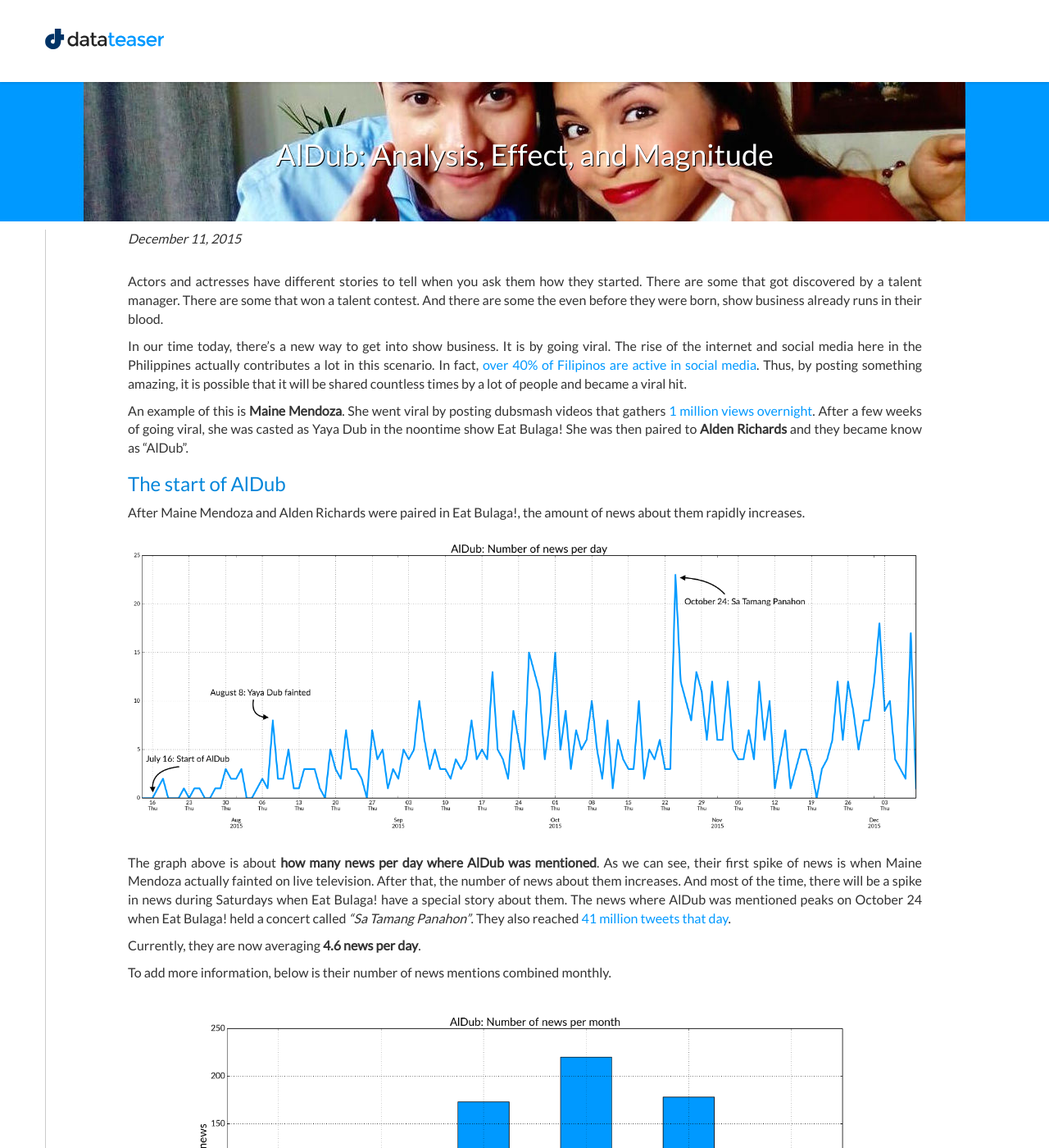
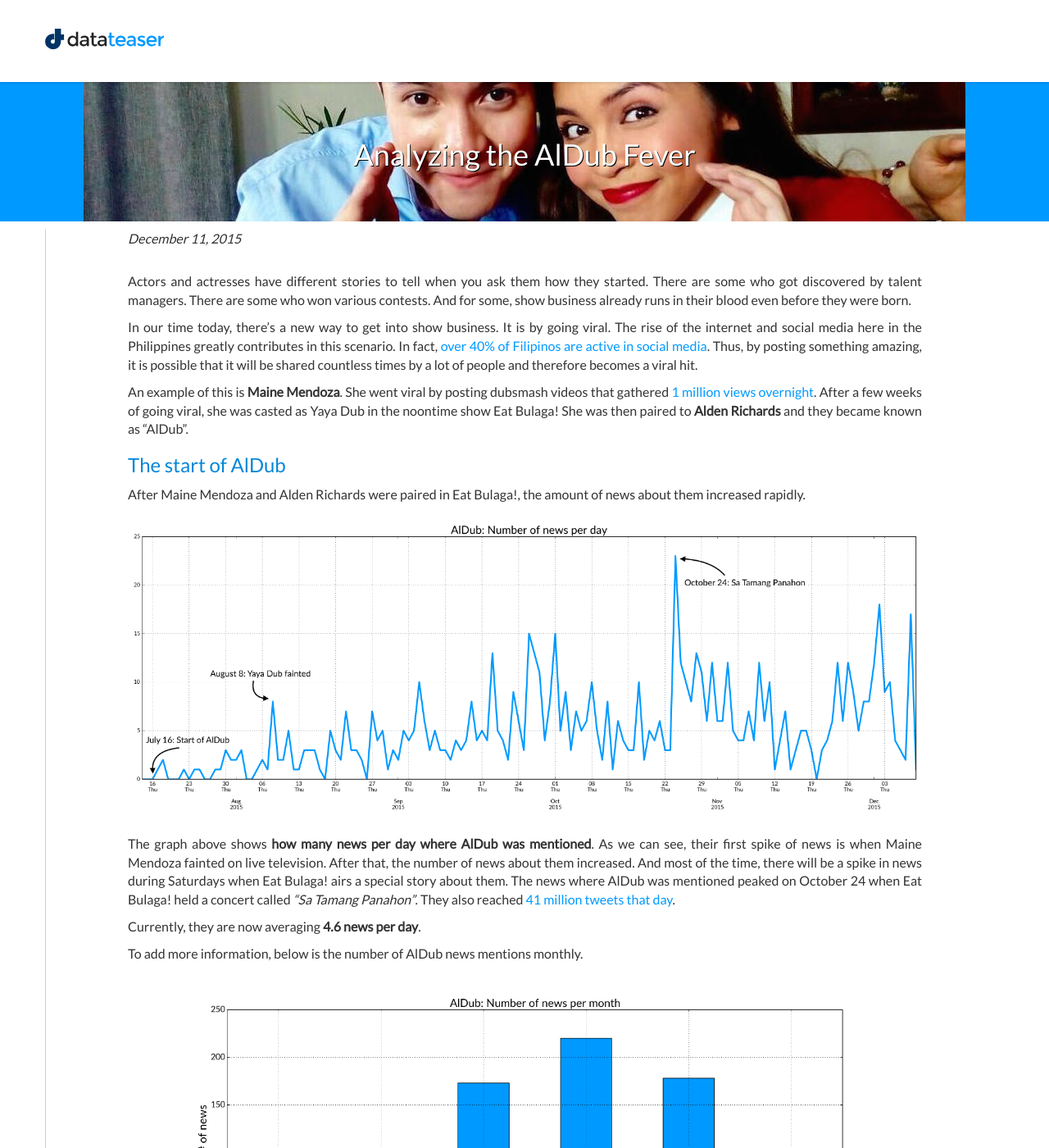
Before and after one commit to DataTeaser/blog, a Jekyll site: the page built from _posts/2015-12-11-aldub.markdown, in a window 1280 px wide and 1400 px high. Shown: the whole window at 82% size. Built offline with Jekyll 4.4.1, drawn with Linux system fonts in a browser that asks for light colours; some of the changed text lies outside the part shown.

Commit message:
grammar check

```diff
--- a/_posts/2015-12-11-aldub.markdown
+++ b/_posts/2015-12-11-aldub.markdown
@@ -1,35 +1,34 @@
 ---
 layout: post
-title:  "AlDub: Analysis, Effect, and Magnitude"
+title:  "Analyzing the AlDub Fever"
 date:   2015-12-11
-categories: aldub
 description: In our time today, there's a new way to get into show business. It is by going viral. The rise of the internet and social media here in the Philippines actually contributes a lot in this scenario. In fact, over 40% of Filipinos are active in social media. Thus, by posting something amazing, it is possible that it will be shared countless times by a lot of people and became a viral hit.
 title_image: /img/aldub/hero-aldub2.jpg
 og_image: /img/aldub/og-aldub.jpg
 ---
-Actors and actresses have different stories to tell when you ask them how they started. There are some that got discovered by a talent manager. There are some that won a talent contest. And there are some the even before they were born, show business already runs in their blood.
+Actors and actresses have different stories to tell when you ask them how they started. There are some who got discovered by talent managers. There are some who won various contests. And for some, show business already runs in their blood even before they were born.
 
-In our time today, there's a new way to get into show business. It is by going viral. The rise of the internet and social media here in the Philippines actually contributes a lot in this scenario. In fact, [over 40% of Filipinos are active in social media](http://www.huffingtonpost.com/jonha-revesencio/philippines-a-digital-lif_1_b_7199924.html). Thus, by posting something amazing, it is possible that it will be shared countless times by a lot of people and became a viral hit.
+In our time today, there’s a new way to get into show business. It is by going viral. The rise of the internet and social media here in the Philippines greatly contributes in this scenario. In fact, [over 40% of Filipinos are active in social media](http://www.huffingtonpost.com/jonha-revesencio/philippines-a-digital-lif_1_b_7199924.html). Thus, by posting something amazing, it is possible that it will be shared countless times by a lot of people and therefore becomes a viral hit.
 
-An example of this is **Maine Mendoza**. She went viral by posting dubsmash videos that gathers [1 million views overnight](http://manila.coconuts.co/2015/04/27/kris-aquino-dubsmash-video-got-over-1-million-views-24-hours). After a few weeks of going viral, she was casted as Yaya Dub in the noontime show Eat Bulaga! She was then paired to **Alden Richards** and they became know as "AlDub".
+An example of this is **Maine Mendoza**. She went viral by posting dubsmash videos that gathered [1 million views overnight](http://manila.coconuts.co/2015/04/27/kris-aquino-dubsmash-video-got-over-1-million-views-24-hours). After a few weeks of going viral, she was casted as Yaya Dub in the noontime show Eat Bulaga! She was then paired to **Alden Richards** and they became known as "AlDub".
 
 ### The start of AlDub
 
-After Maine Mendoza and Alden Richards were paired in Eat Bulaga!, the amount of news about them rapidly increases.
+After Maine Mendoza and Alden Richards were paired in Eat Bulaga!, the amount of news about them increased rapidly.
 
 {% assign image_url = "/img/aldub/2_daily.png" | prepend: site.baseurl %}
 {% include image.html url=image_url description="Aldub: Daily news mentions" %}
 
-The graph above is about **how many news per day where AlDub was mentioned**. As we can see, their first spike of news is when Maine Mendoza actually fainted on live television. After that, the number of news about them increases. And most of the time, there will be a spike in news during Saturdays when Eat Bulaga! have a special story about them. The news where AlDub was mentioned peaks on October 24 when Eat Bulaga! held a concert called *"Sa Tamang Panahon"*. They also reached [41 million tweets that day](https://twitter.com/twittersg/status/658625862137331713).
+The graph above shows **how many news per day where AlDub was mentioned**. As we can see, their first spike of news is when Maine Mendoza fainted on live television. After that, the number of news about them increased. And most of the time, there will be a spike in news during Saturdays when Eat Bulaga! airs a special story about them. The news where AlDub was mentioned peaked on October 24 when Eat Bulaga! held a concert called *"Sa Tamang Panahon"*. They also reached [41 million tweets that day](https://twitter.com/twittersg/status/658625862137331713).
 
 Currently, they are now averaging **4.6 news per day**.
 
-To add more information, below is their number of news mentions combined monthly.
+To add more information, below is the number of AlDub news mentions monthly.
 
 {% assign image_url = "/img/aldub/1_monthly.png" | prepend: site.baseurl %}
 {% include image.html url=image_url description="Aldub: Monthly news mentions" %}
 
-It is worth noting that we are still in the first half of December. The news mentions of AlDub for December is still expected to increase a lot. Their upcoming movie in the Metro Manila Film Festival this Christmas will surely contribute to this.
+It is worth noting that we are still in the first half of December. The news mentions of AlDub for December is still expected to increase. Their upcoming movie in the Metro Manila Film Festival this Christmas can still contribute to this.
 
 ### Effect to Alden Richards
 
@@ -40,7 +39,7 @@
 {% assign image_url = "/img/aldub/3_alden.png" | prepend: site.baseurl %}
 {% include image.html url=image_url description="Alden: Number of news per month" %}
 
-Being one half of the AlDub, Alden also follows the similar trend. He's news mentions boosted when AlDub started and peaks on October because of Eat Bulaga!'s "Sa Tamang Panahon".
+Being the half of the AlDub, Alden also follows the similar trend. His news mentions boosted when AlDub started and peaks on October because of Eat Bulaga!'s "Sa Tamang Panahon".
 
 ### Effect to other cast
 
@@ -49,9 +48,9 @@
 {% assign image_url = "/img/aldub/4_jowapao.png" | prepend: site.baseurl %}
 {% include image.html url=image_url description="JoWaPao: Number of news per month" %}
 
-As seen above, they also follows almost the same trend as AlDub where in their news mentions increases when it started.
+As seen above, they also followed almost the same trend as AlDub. Their news mentions also increased as well.
 
-Another thing to note is that among the three of them, Wally Bayola is affected positively the most by AlDub due to his main role as Yaya Dub's grandmother.
+Another thing to note is that among the three of them, Wally Bayola is positively affected the most by AlDub virality because of his main role as Yaya Dub's grandmother.
 
 ### Facebook Virality
 
@@ -70,18 +69,18 @@
 
 To add more interesting information, their [most viral news is on July 17](http://www.gmanetwork.com/entertainment/gma/articles/2015-07-17/17726/Yaya-Dub-dinala-sa-social-media-ang-kilig-kay-Alden-Richards), a day after AlDub started. It got more than **86,000 Facebook shares, comments, and likes**. Another thing to note is that **5 out of their top ten most viral news are from November**.
 
-So even though their amount of news mentions slightly lessen after "Sa Tamang Panahon", AlDub's virality still has no sign of dying or even slowing down.
+So even though their amount of news mentions slightly lessen after "Sa Tamang Panahon", AlDub's virality shows no signs of a dying trend, not even slowing down.
 
 ### Checking the Magnitude
 
-To better understand the magnitude of AlDub's virality, let's briefly compare it to another popular topic: the 2016 Philippine election.
+To better understand the magnitude of AlDub's virality, let's briefly compare it to another popular topic: *the 2016 Philippine election*.
 
 {% assign image_url = "/img/aldub/7_politics2.png" | prepend: site.baseurl %}
 {% include image.html url=image_url description="election news vs aldub news" %}
 
 We discussed earlier that the most viral AlDub news is when they started. On the other hand, the most viral election news right now is when [Duterte announces that he is running for president](http://www.rappler.com/nation/politics/elections/2016/113603-rodrigo-duterte-brink-running-for-president). That news got more than **190,000 Facebook shares, comments, and likes**.
 
-While AlDub's most viral news is lower, it is still amazing that an entertainment news got that amount of Facebook virality.
+While AlDub’s most viral news is lower in number, it is still amazing that an entertainment news got that amount of Facebook virality.
 
 ### Bonus
 
```
Also changed, not shown: other parts of _posts/2015-12-11-aldub.markdown (+3 -3 lines).
